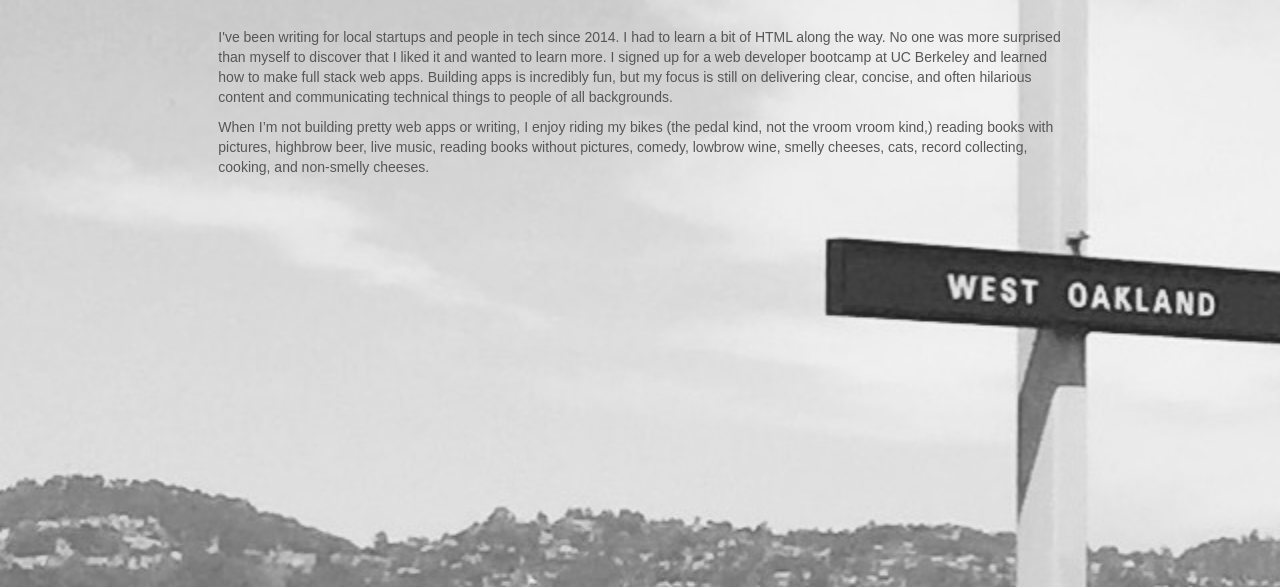
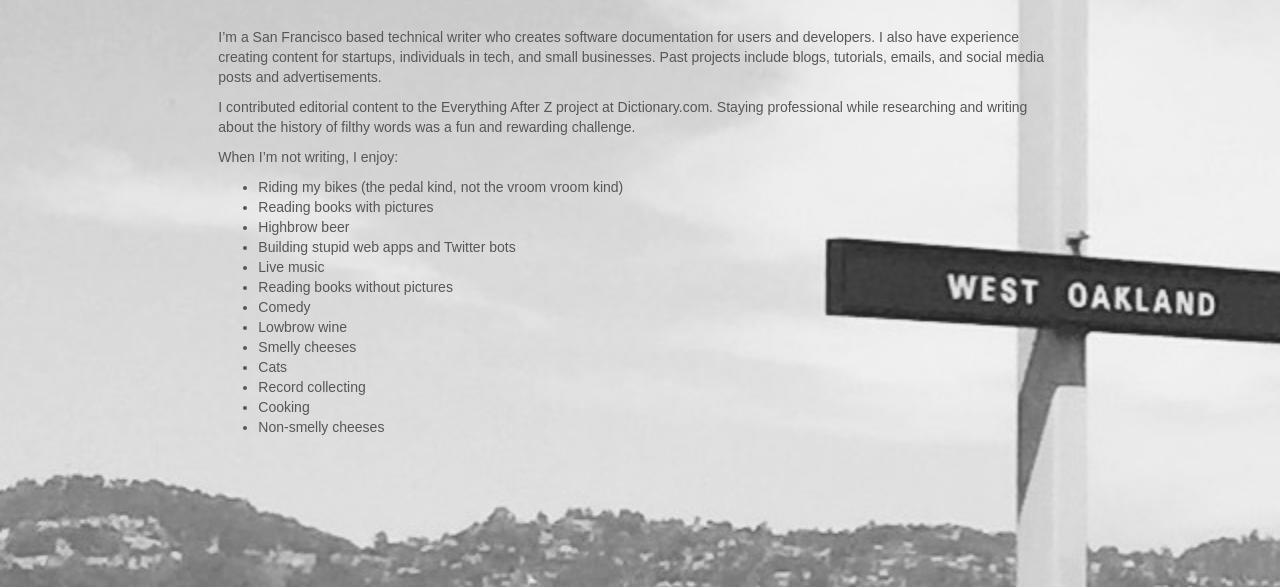
Before and after one commit to orangedalek/temp-portfolio-home, a plain HTML site: page index.html in a window 1280 px wide. Shown: the part 213-800 px from the top of the page. Drawn offline with nearby package versions, Linux system fonts and the light colour scheme; a script that the page names is missing; a web font is replaced by a local one.

Commit message:
rewrite intro section

```diff
--- a/index.html
+++ b/index.html
@@ -67,9 +67,28 @@
                             <!-- <img id="profile-pic" src="assets/images/profile.jpg"  alt="Selfie in the garden at Versailles"> -->
 
 
-                                <p> I've been writing for local startups and people in tech since 2014. I had to learn a bit of HTML along the way. No one was more surprised than myself to discover that I liked it and wanted to learn more. I signed up for a web developer bootcamp at UC Berkeley and learned how to make full stack web apps. Building apps is incredibly fun, but my focus is still on delivering clear, concise, and often hilarious content and communicating technical things to people of all backgrounds.</p>
+                                <p>I’m a San Francisco based technical writer who creates software documentation for users and developers. I also have experience creating content for startups, individuals in tech, and small businesses. Past projects include blogs, tutorials, emails, and social media posts and advertisements.</p>
 
-                                <p>When I’m not building pretty web apps or writing, I enjoy riding my bikes (the pedal kind, not the vroom vroom kind,) reading books with pictures, highbrow beer, live music, reading books without pictures, comedy, lowbrow wine, smelly cheeses, cats, record collecting, cooking, and non-smelly cheeses.</p>
+                                <p>I contributed editorial content to the Everything After Z project at Dictionary.com. Staying professional while researching and writing about the history of filthy words was a fun and rewarding challenge.</p>
+
+
+                                <p>When I’m not writing, I enjoy:</p>
+                                    <ul>
+                                        <li>Riding my bikes (the pedal kind, not the vroom vroom kind)</li>
+                                        <li>Reading books with pictures</li>
+                                        <li>Highbrow beer</li>
+                                        <li>Building stupid web apps and Twitter bots</li>
+                                        <li>Live music</li>
+                                        <li>Reading books without pictures</li>
+                                        <li>Comedy</li>
+                                        <li>Lowbrow wine</li>
+                                        <li>Smelly cheeses</li>
+                                        <li>Cats</li>
+                                        <li>Record collecting</li>
+                                        <li>Cooking</li>
+                                        <li>Non-smelly cheeses</li>
+                                    </ul>
+
                         </div>
                     </div>
                 </div>
```
